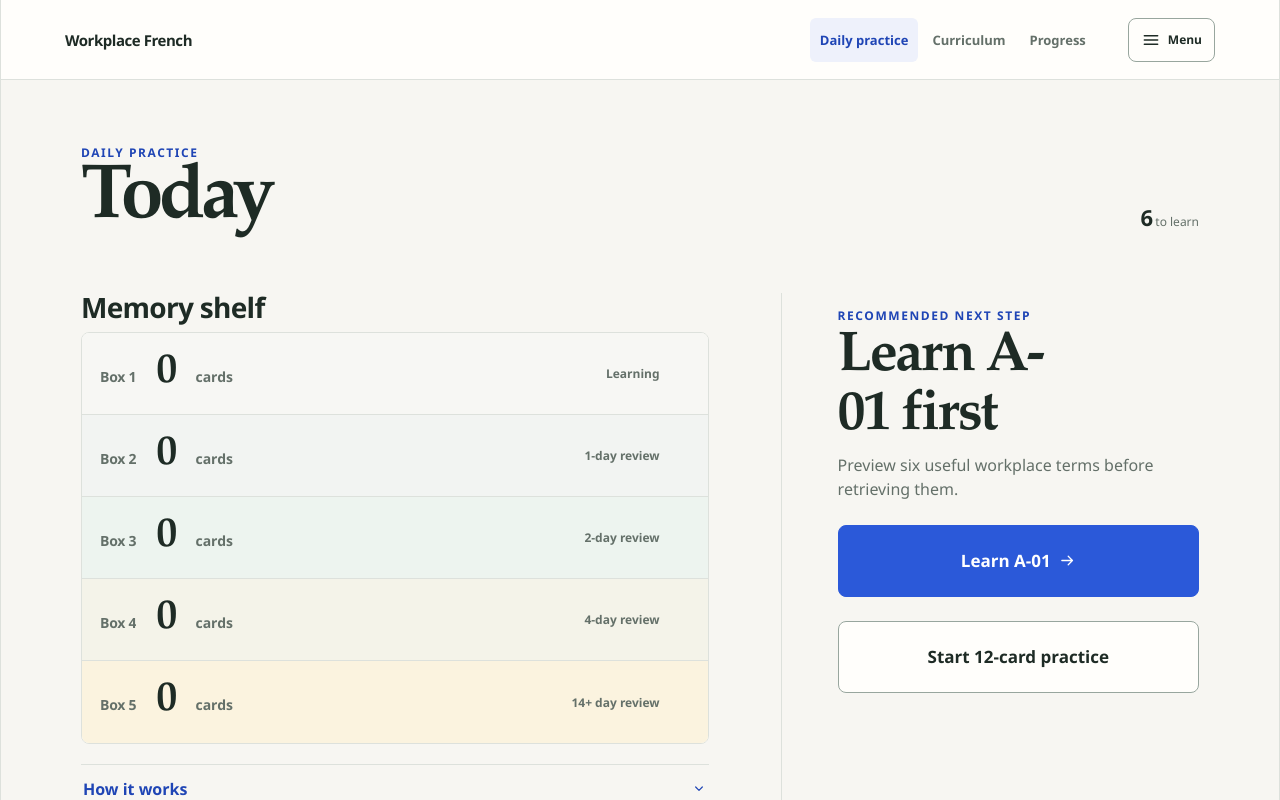
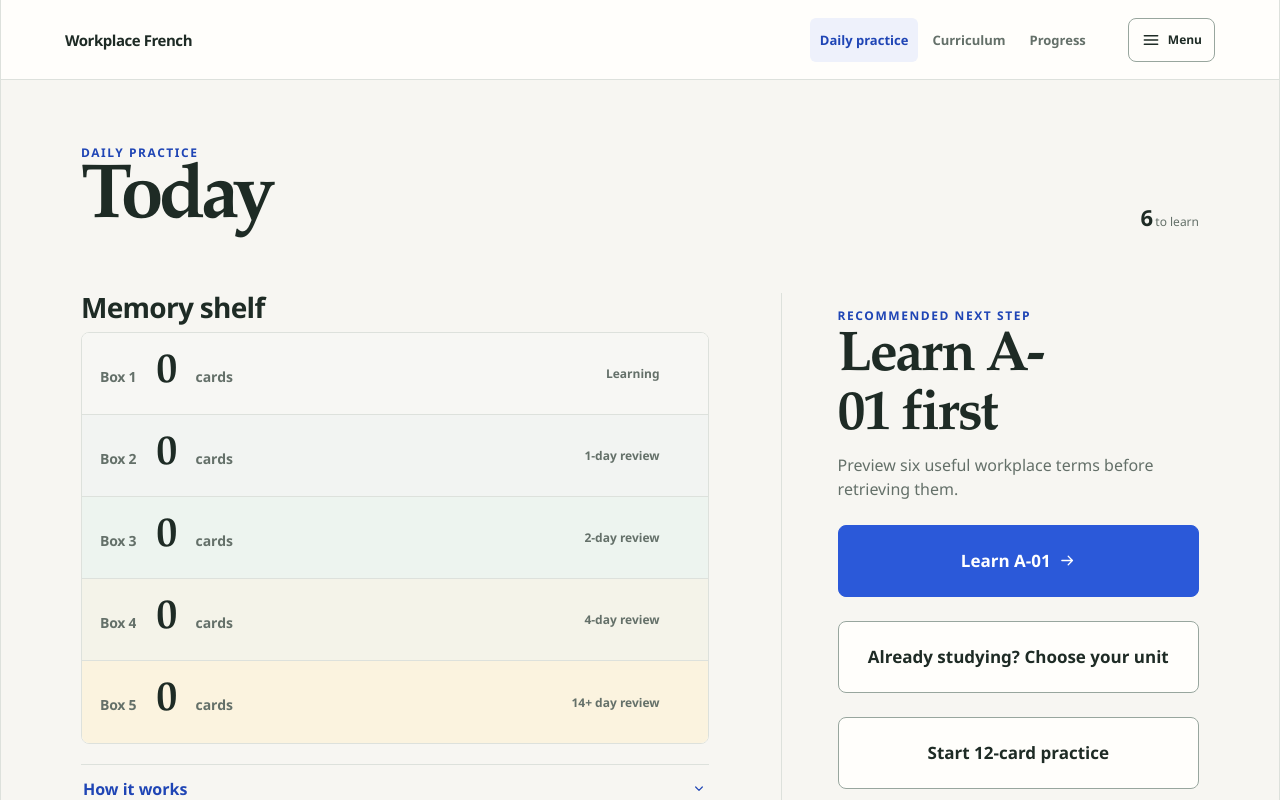
Before and after one commit to TheChrisBellman/LeitnerBoxes, a React (Vite) app: page / in a window 1280 px wide. Shown: the top 800 px of the page. Built offline with nearby package versions, Linux system fonts and the light colour scheme.

Commit message:
Add flexible starting unit workflow

```diff
--- a/src/App.tsx
+++ b/src/App.tsx
@@ -483,6 +483,7 @@ function TodayScreen({
   motion,
   learningLesson,
   onStartLearn,
+  onChooseUnit,
 }: {
   counts: Record<Box, number>
   queueCounts: ReturnType<typeof getQueueCounts>
@@ -498,6 +499,7 @@ function TodayScreen({
   motion: ShelfMotion | null
   learningLesson?: LearningPilotLesson
   onStartLearn: () => void
+  onChooseUnit: () => void
 }) {
   const actionPanelRef = useRef<HTMLElement>(null)
 
@@ -564,7 +566,7 @@ function TodayScreen({
             {canStartLearn && <p>Preview six useful workplace terms before retrieving them.</p>}
           </div>
           {canStartLearn
-            ? <><button type="button" className="button button-primary button-large" onClick={onStartLearn}>Learn {learningLesson!.lessonId.toUpperCase()} <Icon name="arrow" size={17} /></button><button type="button" className="button button-secondary button-large" onClick={onStart} disabled={!hasCards}>{hasCards ? `Start ${sessionSize}-card practice` : 'No practice ready'}</button></>
+            ? <><button type="button" className="button button-primary button-large" onClick={onStartLearn}>Learn {learningLesson!.lessonId.toUpperCase()} <Icon name="arrow" size={17} /></button><button type="button" className="button button-secondary button-large" onClick={onChooseUnit}>Already studying? Choose your unit</button><button type="button" className="button button-secondary button-large" onClick={onStart} disabled={!hasCards}>{hasCards ? `Start ${sessionSize}-card practice` : 'No practice ready'}</button></>
             : <button type="button" className="button button-primary button-large" onClick={onStart} disabled={!hasCards}>
               {hasCards ? dueCount > 0 ? 'Review due cards' : `Start ${sessionSize}-card practice` : masteredOnly ? 'All caught up' : activeUnits.length === 0 ? 'Choose a curriculum first' : 'All caught up'}
               {hasCards && <Icon name="arrow" size={17} />}
@@ -585,6 +587,7 @@ function CurriculumScreen({
   onToggleLesson,
   onToggleGroup,
   onToggleLevel,
+  onStartUnit,
   onPracticeUnit,
   onBack,
 }: {
@@ -597,6 +600,7 @@ function CurriculumScreen({
   onToggleLesson: (lessonId: string) => void
   onToggleGroup: (group: string) => void
   onToggleLevel: (level: Level) => void
+  onStartUnit: (lessonId: string) => void
   onPracticeUnit: (lessonId: string) => void
   onBack: () => void
 }) {
@@ -611,6 +615,7 @@ function CurriculumScreen({
         <strong className="selection-total">{selectedCardCount}</strong>
         <span className="selection-label">learning items available</span>
         <p>{practiceModeLabel(practiceMode)} · {selectedIds.length > 0 ? `${selectedIds.length} active unit${selectedIds.length === 1 ? '' : 's'}.` : masteredSelectedCount > 0 ? `${masteredSelectedCount} mastered unit${masteredSelectedCount === 1 ? '' : 's'} will return for occasional refreshes.` : 'Choose at least one unit to start.'}</p>
+        <p>Choose <strong>Start here</strong> on any unit to make it your practice scope. Earlier units are not marked mastered.</p>
         <button type="button" className="button button-primary button-full" onClick={onBack} disabled={selectedIds.length === 0 && masteredSelectedCount === 0}>Practice selected units <Icon name="arrow" size={16} /></button>
       </div>
       <div className="curriculum-list">
@@ -657,7 +662,10 @@ function CurriculumScreen({
                                   <span className="unit-copy"><strong lang="fr">{unit.title}</strong><small>{unit.id.toUpperCase()}{mastered ? ' · Mastered · occasional refresh' : ''}</small></span>
                                 </label>
                                 <span className="unit-count">{mastered ? 'Mastered' : unitCardCounts[unit.id] ?? 0}</span>
-                                <button type="button" className="unit-practice-button" onClick={() => onPracticeUnit(unit.id)} aria-label={`Practice only ${unit.id.toUpperCase()}: ${unit.title}`} title={`Practice only ${unit.id.toUpperCase()}`}><Icon name="practice" size={16} /></button>
+                                <span className="unit-actions">
+                                  <button type="button" className="unit-start-button" onClick={() => onStartUnit(unit.id)} aria-label={`Start with ${unit.id.toUpperCase()}: ${unit.title}`}>Start here</button>
+                                  <button type="button" className="unit-practice-button" onClick={() => onPracticeUnit(unit.id)} aria-label={`Practice only ${unit.id.toUpperCase()}: ${unit.title}`} title={`Practice only ${unit.id.toUpperCase()}`}><Icon name="practice" size={16} /></button>
+                                </span>
                               </div>
                             )
                           })}
@@ -1242,7 +1250,7 @@ export default function App() {
   const masteredSelectedLessonIds = useMemo(() => new Set(state.selectedLessonIds.filter((id) => masteredLessonIds.has(id))), [masteredLessonIds, state.selectedLessonIds])
   const activeLessonIds = useMemo(() => state.selectedLessonIds.filter((id) => !masteredLessonIds.has(id)), [masteredLessonIds, state.selectedLessonIds])
   const queueCounts = useMemo(() => getQueueCounts(allTargets, state.progress, activeLessonIds, today, state.practiceMode, state.enabledActivityTypes, masteredSelectedLessonIds), [activeLessonIds, masteredSelectedLessonIds, state.enabledActivityTypes, state.progress, state.practiceMode, today])
-  const recommendedLesson = useMemo(() => recommendedLearningPilotLesson(state.progress), [state.progress])
+  const recommendedLesson = useMemo(() => recommendedLearningPilotLesson(state.progress, activeLessonIds), [activeLessonIds, state.progress])
   const recommendedLessonTerms = useMemo(() => recommendedLesson ? learningPilotTerms(recommendedLesson) : [], [recommendedLesson])
   const readyCardCount = useMemo(() => queueCards(allTargets, state.progress, activeLessonIds, today, state.dailyGoal, { mode: state.practiceMode, maxNewCards: state.dailyGoal, activityTypes: state.enabledActivityTypes, masteredLessonIds: masteredSelectedLessonIds }).length, [activeLessonIds, masteredSelectedLessonIds, state.dailyGoal, state.enabledActivityTypes, state.practiceMode, state.progress, today])
   const activityCounts = useMemo(() => activityAvailability(allTargets, state.selectedLessonIds, state.practiceMode), [state.practiceMode, state.selectedLessonIds])
@@ -1526,6 +1534,12 @@ export default function App() {
     setShelfMotion(null)
   }
 
+  function startWithUnit(lessonId: string) {
+    updateState((previous) => ({ ...previous, selectedLessonIds: [lessonId] }))
+    setNotice(`${lessonId.toUpperCase()} is now your practice scope. Earlier units were not marked mastered.`)
+    setScreen('today')
+  }
+
   function toggleLesson(lessonId: string) {
     if (masteredLessonIds.has(lessonId)) return
     setNotice(null)
@@ -1598,11 +1612,11 @@ export default function App() {
 
   function renderScreen() {
     const hasMoreCards = sessionQueueCounts.overdue + sessionQueueCounts.due + sessionQueueCounts.newCards > 0
-    if (screen === 'curriculum') return <CurriculumScreen selectedIds={activeLessonIds} masteredIds={masteredLessonIds} masteredSelectedCount={masteredSelectedLessonIds.size} selectedCardCount={selectedCardCount} practiceMode={state.practiceMode} unitCardCounts={unitCardCounts} onToggleLesson={toggleLesson} onToggleGroup={toggleGroup} onToggleLevel={toggleLevel} onPracticeUnit={(lessonId) => startSession([lessonId])} onBack={() => setScreen('today')} />
+    if (screen === 'curriculum') return <CurriculumScreen selectedIds={activeLessonIds} masteredIds={masteredLessonIds} masteredSelectedCount={masteredSelectedLessonIds.size} selectedCardCount={selectedCardCount} practiceMode={state.practiceMode} unitCardCounts={unitCardCounts} onToggleLesson={toggleLesson} onToggleGroup={toggleGroup} onToggleLevel={toggleLevel} onStartUnit={startWithUnit} onPracticeUnit={(lessonId) => startSession([lessonId])} onBack={() => setScreen('today')} />
     if (screen === 'learn' && recommendedLesson) return <LearnScreen lesson={recommendedLesson} terms={recommendedLessonTerms} onStartRetrieval={() => startLearnRetrieval(recommendedLesson)} onExit={() => setScreen('today')} />
     if (screen === 'quiz' && currentQuestion) return <QuizScreen question={currentQuestion} unit={currentUnit} currentBox={state.progress[currentQuestion.card.id]?.box ?? 1} index={sessionIndex} total={session.length} feedback={feedback} repairing={repairing} onAnswer={handleAnswer} onStartRepair={beginRepair} onContinue={continueSession} onSkip={skipCurrentCard} onExit={exitSession} onMenu={() => setMenuOpen(true)} menuOpen={menuOpen} menuTriggerRef={menuTriggerRef} viewMode={viewMode} onTogglePresentation={togglePresentationMode} />
     if (screen === 'results') return results ? <ResultsScreen results={results} shelf={sessionShelf} hasMoreCards={hasMoreCards} learningLesson={guidedLearnLesson} onDone={() => setScreen('today')} onKeepGoing={() => startSession(sessionLessonIds)} /> : <ProgressionOverviewScreen state={state} shelf={shelf} activeUnits={activeUnits} onToday={() => setScreen('today')} onCurriculum={() => setScreen('curriculum')} />
-    return <TodayScreen counts={shelf} queueCounts={queueCounts} activeUnits={activeUnits} masteredSelectedCount={masteredSelectedLessonIds.size} dailyGoal={state.dailyGoal} practiceMode={state.practiceMode} missMode={state.missMode} selectedCardCount={selectedCardCount} readyCardCount={readyCardCount} onStart={() => startSession()} notice={notice} motion={shelfMotion} learningLesson={recommendedLesson} onStartLearn={() => setScreen('learn')} />
+    return <TodayScreen counts={shelf} queueCounts={queueCounts} activeUnits={activeUnits} masteredSelectedCount={masteredSelectedLessonIds.size} dailyGoal={state.dailyGoal} practiceMode={state.practiceMode} missMode={state.missMode} selectedCardCount={selectedCardCount} readyCardCount={readyCardCount} onStart={() => startSession()} notice={notice} motion={shelfMotion} learningLesson={recommendedLesson} onStartLearn={() => setScreen('learn')} onChooseUnit={() => setScreen('curriculum')} />
   }
 
   return (
--- a/src/data/learning-pilot.ts
+++ b/src/data/learning-pilot.ts
@@ -96,8 +96,13 @@ export const learningPilotLessons: readonly LearningPilotLesson[] = [
   { lessonId: 'a-03', cardIds: ['a-03-source-001', 'a-03-source-002', 'a-03-source-005', 'a-03-source-010', 'a-03-source-011', 'a-03-source-012'] },
 ]
 
-export function recommendedLearningPilotLesson(progress: Record<string, CardProgress>): LearningPilotLesson | undefined {
+export function recommendedLearningPilotLesson(
+  progress: Record<string, CardProgress>,
+  selectedLessonIds: readonly string[] = learningPilotLessons.map((lesson) => lesson.lessonId),
+): LearningPilotLesson | undefined {
+  const selected = new Set(selectedLessonIds)
   for (const lesson of learningPilotLessons) {
+    if (!selected.has(lesson.lessonId)) continue
     const started = lesson.cardIds.filter((cardId) => Boolean(progress[cardId])).length
     if (started === 0) return lesson
     if (started < lesson.cardIds.length) return undefined
--- a/src/index.css
+++ b/src/index.css
@@ -1403,13 +1403,18 @@ button:disabled {
   cursor: pointer;
 }
 
+.unit-actions {
+  display: flex;
+  align-items: center;
+  gap: 6px;
+}
+
+.unit-start-button,
 .unit-practice-button {
   display: inline-flex;
-  width: 44px;
   min-height: 44px;
   align-items: center;
   justify-content: center;
-  padding: 0;
   border: 1px solid var(--line-strong);
   border-radius: 6px;
   background: var(--surface);
@@ -1418,21 +1423,37 @@ button:disabled {
   transition: border-color var(--motion-quick) ease, background-color var(--motion-quick) ease, color var(--motion-quick) ease, transform var(--motion-quick) var(--ease-standard);
 }
 
+.unit-start-button {
+  padding: 0 10px;
+  font-size: var(--font-size-meta);
+  font-weight: 750;
+  white-space: nowrap;
+}
+
+.unit-practice-button {
+  width: 44px;
+  padding: 0;
+}
+
+.unit-start-button:hover,
 .unit-practice-button:hover {
   border-color: var(--cobalt);
   background: var(--cobalt-soft);
   color: var(--cobalt-dark);
 }
 
+.unit-start-button:active:not(:disabled),
 .unit-practice-button:active:not(:disabled) {
   transform: translateY(1px) scale(0.97);
 }
 
+.unit-option.is-mastered .unit-start-button,
 .unit-option.is-mastered .unit-practice-button {
   border-color: var(--line);
   color: var(--green);
 }
 
+.unit-option.is-mastered .unit-start-button:hover,
 .unit-option.is-mastered .unit-practice-button:hover {
   border-color: var(--green);
   background: var(--green-soft);
```
